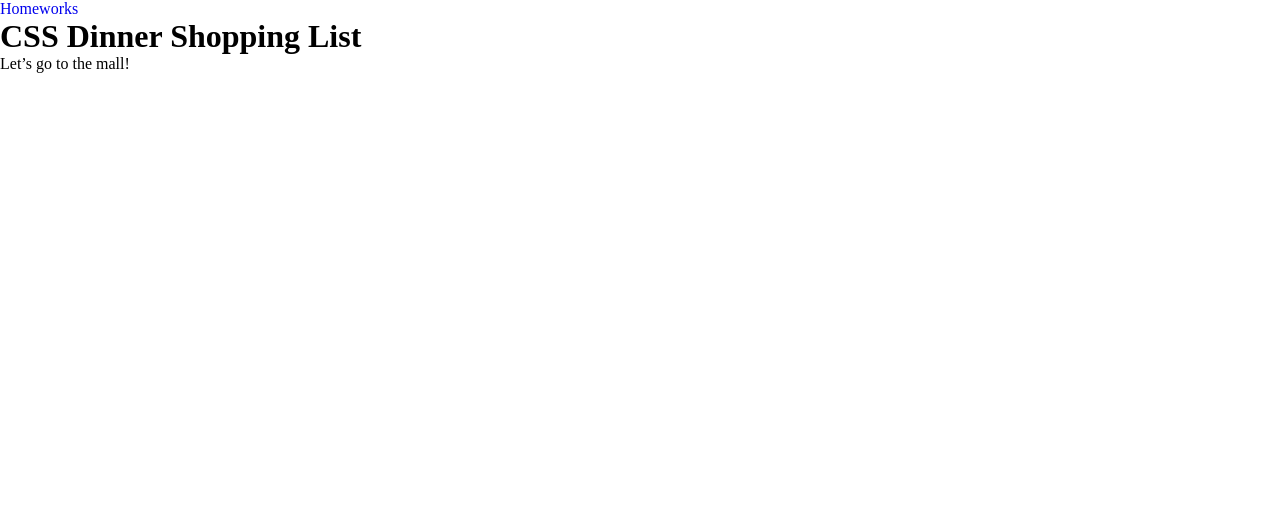
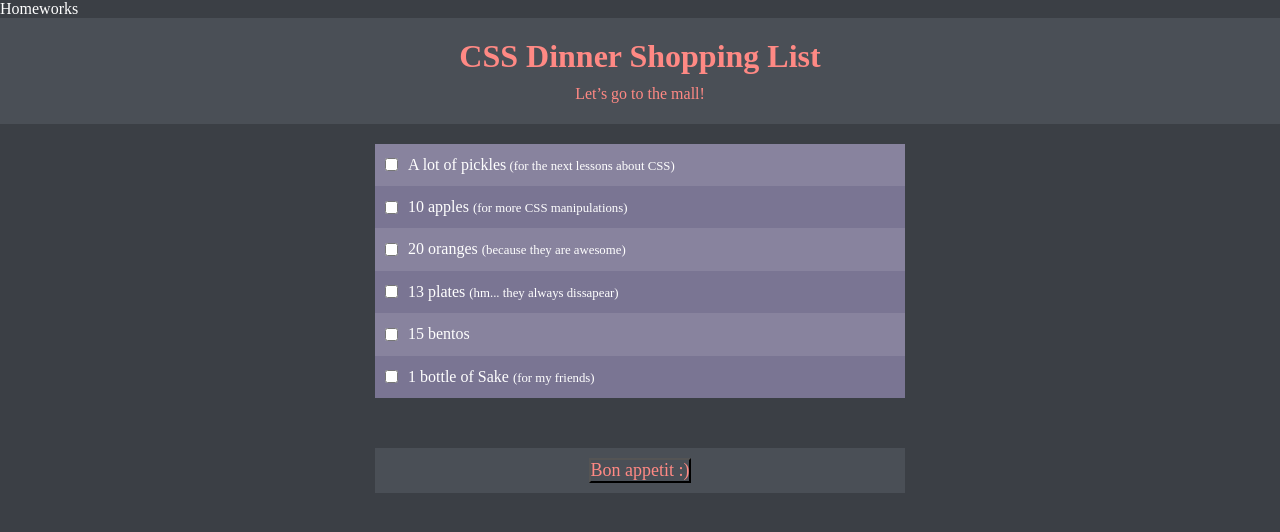
Before and after one commit to Tsiniavska/beetroot-test-project, a plain HTML site: page Homeworks/CSS selectors/index.html in a window 1280 px wide. Drawn offline with Linux system fonts and the light colour scheme.

Commit message:
homework css selectors

```diff
--- a/Homeworks/CSS selectors/index.css
+++ b/Homeworks/CSS selectors/index.css
@@ -0,0 +1,83 @@
+body {
+  min-height: 100vh;
+  background-color: #3b3f45;
+  color: white;
+}
+
+ul {
+  list-style-type: none;
+}
+
+/* homeworks menu */
+.homeworks-menu {
+  color: white;
+}
+
+/* header */
+.header {
+  background-color: #4a4f56;
+  padding-top: 20px;
+  padding-bottom: 20px;
+  text-align: center;
+  color: #ff8984;
+  margin-bottom: 20px;
+}
+
+.header-title {
+  margin-bottom: 10px;
+}
+
+/* section */
+/* list */
+
+.list {
+  max-width: 530px;
+  margin: 0 auto;
+  margin-bottom: 50px;
+}
+
+.list-label {
+  display: flex;
+  gap: 10px;
+  padding: 10px;
+  align-items: center;
+  border-top: 2px solid transparent;
+  border-bottom: 2px solid transparent;
+}
+
+.list-label:hover {
+  border-color: white;
+  background-color: #625e77;
+}
+
+.list-item {
+  background-color: #88839e;
+}
+
+.list-item:nth-child(2n) {
+  background-color: #7a7593;
+}
+
+.list-checkbox:checked + .list-content {
+  text-decoration: line-through;
+}
+
+/* Button */
+.list-item-button {
+  background-color: #4a4f56;
+}
+
+.list-form-button {
+  display: flex;
+  gap: 10px;
+  padding: 10px;
+  cursor: pointer;
+}
+
+.list-button {
+  margin: 0 auto;
+  background-color: #4a4f56;
+  color: #ff8984;
+  font-size: 18px;
+  cursor: pointer;
+}
--- a/Homeworks/CSS selectors/index.html
+++ b/Homeworks/CSS selectors/index.html
@@ -11,18 +11,95 @@
   </head>
   <body>
     <div>
-      <a href="../../index.html">Homeworks</a>
+      <a href="../../index.html" class="homeworks-menu">Homeworks</a>
     </div>
 
     <!-- app -->
     <div class="app">
       <!-- header -->
-      <header>
-        <h1>CSS Dinner Shopping List</h1>
+      <header class="header">
+        <h1 class="header-title">CSS Dinner Shopping List</h1>
         <div>
           <span>Let’s go to the mall!</span>
         </div>
       </header>
+
+      <!-- section -->
+      <section class="block">
+        <ul class="list">
+          <li class="list-item">
+            <label class="list-label">
+              <input type="checkbox" class="list-checkbox" />
+              <div class="list-content">
+                <span
+                  >A lot of pickles<small>
+                    (for the next lessons about CSS)</small
+                  ></span
+                >
+              </div>
+            </label>
+          </li>
+          <li class="list-item">
+            <label class="list-label">
+              <input type="checkbox" class="list-checkbox" />
+              <div class="list-content">
+                <span
+                  >10 apples <small> (for more CSS manipulations)</small></span
+                >
+              </div>
+            </label>
+          </li>
+          <li class="list-item">
+            <label class="list-label">
+              <input type="checkbox" class="list-checkbox" />
+              <div class="list-content">
+                <span
+                  >20 oranges <small> (because they are awesome)</small></span
+                >
+              </div>
+            </label>
+          </li>
+          <li class="list-item">
+            <label class="list-label">
+              <input type="checkbox" class="list-checkbox" />
+              <div class="list-content">
+                <span
+                  >13 plates <small> (hm... they always dissapear)</small></span
+                >
+              </div>
+            </label>
+          </li>
+          <li class="list-item">
+            <label class="list-label">
+              <input type="checkbox" class="list-checkbox" />
+              <div class="list-content">
+                <span>15 bentos </span>
+              </div>
+            </label>
+          </li>
+          <li class="list-item">
+            <label class="list-label">
+              <input type="checkbox" class="list-checkbox" />
+              <div class="list-content">
+                <span>1 bottle of Sake <small> (for my friends)</small></span>
+              </div>
+            </label>
+          </li>
+        </ul>
+
+        <!-- Botton Bon appetit -->
+        <div>
+          <ul class="list">
+            <li class="list-item-button">
+              <form class="list-form-button">
+                <button type="submit" class="list-button">
+                  <span>Bon appetit :)</span>
+                </button>
+              </form>
+            </li>
+          </ul>
+        </div>
+      </section>
     </div>
   </body>
 </html>
--- a/Homeworks/CSS/index.css
+++ b/Homeworks/CSS/index.css
@@ -1,11 +1,10 @@
 /* app */
-.app {
-  margin-top: 20px;
-}
 
 /* resume + css */
 .resume-css {
+  margin-top: 20px;
   margin-bottom: 10px;
+  margin-left: 20px;
 }
 
 /* blocks items */
@@ -13,42 +12,45 @@
   width: 100px;
   height: 430px;
   margin-bottom: 10px;
+  margin-left: 20px;
 }
 
 .block-item-red {
   height: 100px;
-  background-color: #FF0000;
-
+  background-color: #ff0000;
 }
 
 .block-item-green {
   height: 100px;
-  background-color: #00FF00;
-
+  background-color: #00ff00;
 }
 
 .block-item-blue {
   height: 100px;
-  background-color: #0000FF;
+  background-color: #0000ff;
 }
 
 .block-item-gray {
   height: 100px;
-  background-color: #C3C3C3;
+  background-color: #c3c3c3;
   border-radius: 50%;
 }
 
-.block-item-red, .block-item-green, .block-item-blue {
+.block-item-red,
+.block-item-green,
+.block-item-blue {
   margin-bottom: 10px;
 }
 
 /* p1 */
-.text-1, .text-2 {
+.text {
   width: 450px;
   margin-bottom: 20px;
+  margin-left: 20px;
 }
 
 /* hello from html */
 .text-hello {
   margin-bottom: 20px;
+  margin-left: 20px;
 }
--- /dev/null
+++ b/Homeworks/flexbox/index.css
@@ -0,0 +1,42 @@
+/* Global */
+body {
+  font-family: var(--f-base);
+  font-size: var(fs-base);
+  min-height: 100vh;
+  color: var(--c-black);
+  background-color: var(--c-white);
+
+}
+
+/* Header */
+.header {
+
+  border-bottom: 1px solid red;
+  display: flex;
+  align-items: center;
+  min-height: 80px;
+}
+
+
+.header-wrapper {
+  display: flex;
+  justify-content: space-between;
+  padding-top: 15px;
+  padding-bottom: 15px;
+}
+
+.logo {
+  max-width: 200px;
+  height: fit-content;
+  display: flex;
+  width: 100%;
+
+}
+
+/* Navigation */
+.navigation-list {
+  display: flex;
+  align-items: center;
+  gap: 20px
+
+}
--- /dev/null
+++ b/Homeworks/flexbox/variables.css
@@ -0,0 +1,12 @@
+:root {
+  /* *Colors */
+  --c-white: #fff;
+  --c-black: #2f281e;
+  --c-black-1: #544837;
+  --c-primary: #FF9900;
+  /* Fonts */
+  --f-base: "Montserrat", sans-serif;
+  --f-poppins: "Poppins", sans-serif;
+  /* *Font sizes */
+  --fs-base: 16px;
+}
--- a/styles/main.css
+++ b/styles/main.css
@@ -22,9 +22,22 @@ h6 {
 }
 
 img {
-  width: 100%a;
+  width: 100%;
 }
 
 a {
   text-decoration: none;
 }
+
+ul {
+  list-style-type: none;
+}
+
+/* *Helpers */
+.wrapper {
+  max-width: 1230px;
+  margin: 0 auto;
+  padding-left: 15px;
+  padding-right: 15px;
+  width: 100%;
+}
```
Also changed, not shown: Homeworks/CSS/index.html (+2 -2 lines), Homeworks/flexbox/index.html (added, +57 -0 lines), Homeworks/flexbox/assets/Logo.png (added), Homeworks/flexbox/assets/favicon.png (added), Homeworks/flexbox/favicon.ico (added).
